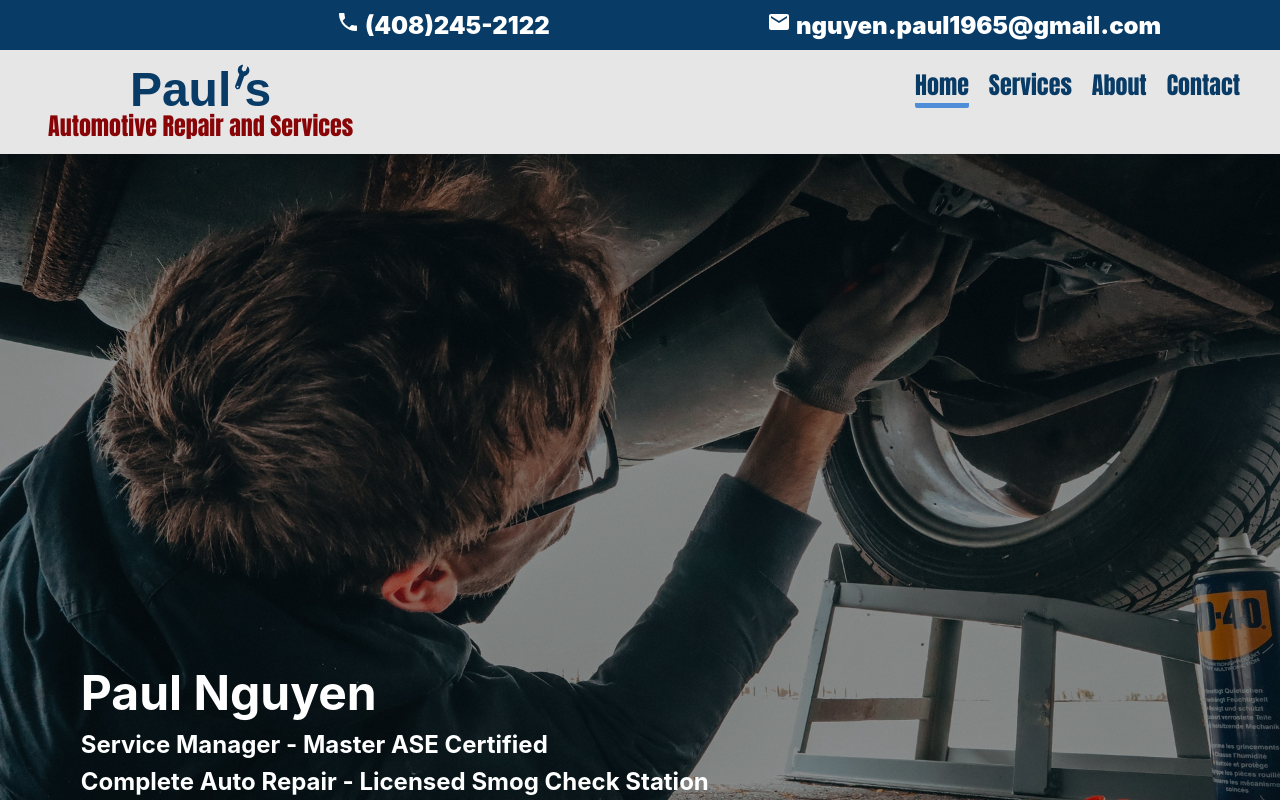
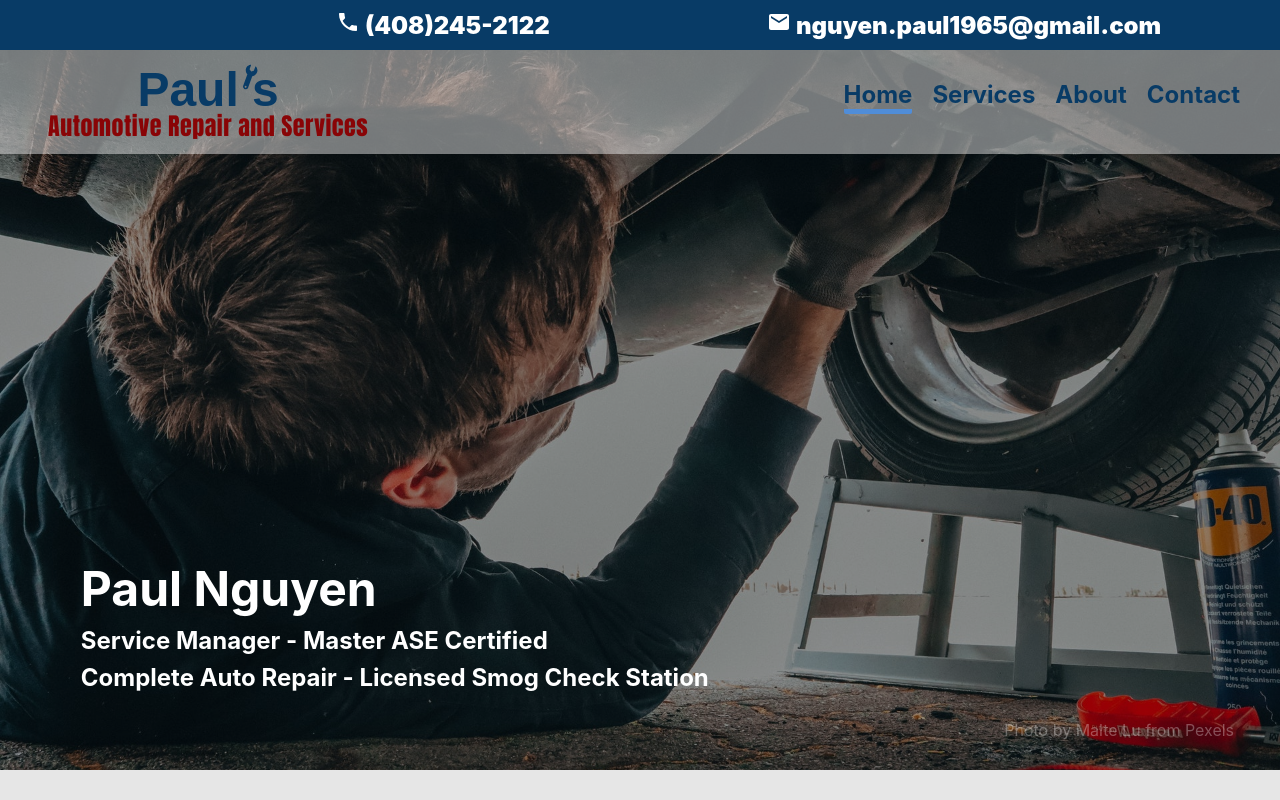
Before and after one commit to burhan221b/paul-automotive-repair-and-services, a React (Create React App) app: page / in a window 1280 px wide. Shown: the top 800 px of the page. Built offline with nearby package versions, Linux system fonts and the light colour scheme.

Commit message:
Added a new look to the nagivation, i made it absolute psoiton, so now on the other pages ill need to adjust for the navigation as it goes over the page.

```diff
--- a/src/components/Home.js
+++ b/src/components/Home.js
@@ -28,7 +28,10 @@ export default function Home() {
                                 <img src="./Images/images/accident-adult-auto-2244746.jpg" alt="man service for car" />
                                 <div className="headline">
                                     <h2>Paul Nguyen</h2>
+                                    {/* <img src="./Images/logo/asecertified.png" alt="man service for car" />
+                                    <img src="./Images/logo/starsmogcertified.png" alt="man service for car" /> */}
                                     <h3>Service Manager - Master ASE Certified</h3>
+
                                     <h3>Complete Auto Repair - Licensed Smog Check Station </h3>
                                 </div>
                                 <div className="credits headline-credits">Photo by Malte Lu from Pexels</div>
--- a/src/scss/Home.scss
+++ b/src/scss/Home.scss
@@ -72,6 +72,15 @@ div.main-grid {
       color: white;
       z-index: 5;
       padding: 1rem;
+
+      img {
+        // position: absolute;
+        // width: 50%;
+        max-width: 100px;
+        height: 100px;
+        display: inline-block;
+        // border-radius: 30px;
+      }
 
       h2 {
         font-size: 3rem;
--- a/src/scss/Nav.scss
+++ b/src/scss/Nav.scss
@@ -47,7 +47,11 @@ $largeScreen: 825px;
   // line-height: 70px;
 
   // New Code
-  position: relative;
+  // position: relative;
+  position: absolute;
+  background: rgba(230, 230, 230, 0.5);
+  width: 100%;
+  z-index: 1000;
   font-family: "Anton", sans-serif;
   display: flex;
   justify-content: space-between;
@@ -76,7 +80,8 @@ $largeScreen: 825px;
       h2 {
         // margin-bottom: ;
         color: #890406;
-        font-weight: 200;
+        font-weight: 100;
+        letter-spacing: 0.5px;
       }
       .blue {
         color: #083b66;
@@ -124,21 +129,23 @@ $largeScreen: 825px;
   }
   // Navigation
   .menu {
-    margin: 0 30px 0 0;
+    margin: 10px 30px 0 0;
 
     a {
-      font-family: "Anton", sans-serif;
+      font-family: -apple-system, BlinkMacSystemFont, "Segoe UI", Roboto, Oxygen, Ubuntu, Cantarell, "Open Sans",
+        "Helvetica Neue", sans-serif;
       clear: right;
       text-decoration: none;
       color: #083b66;
       margin: 0 10px;
       line-height: 70px;
       font-size: 1.5rem;
-      //   font-weight: 700;
+      font-weight: 700;
 
       // Hover effect
       &:hover {
-        border-bottom: 5px solid #f26767;
+        // border-bottom: 5px solid #f26767;
+        border-bottom: 5px solid #890406;
       }
     }
     .active {
@@ -186,7 +193,7 @@ $largeScreen: 825px;
         font-size: 1rem;
         // font-weight: 700;
         &:hover {
-          background: #d1dae3;
+          // background: #d1dae3;
           border-bottom: 0px;
         }
 
@@ -278,6 +285,7 @@ $largeScreen: 825px;
     }
   }
   .nav {
+    position: relative;
     border-bottom: 2px solid #eaeaeb;
     // New code
     // height: 15.3rem;
```
Also changed, not shown: public/Images/logo/SMOGLOGO.jpg, public/Images/logo/aseLogo.png (added).
